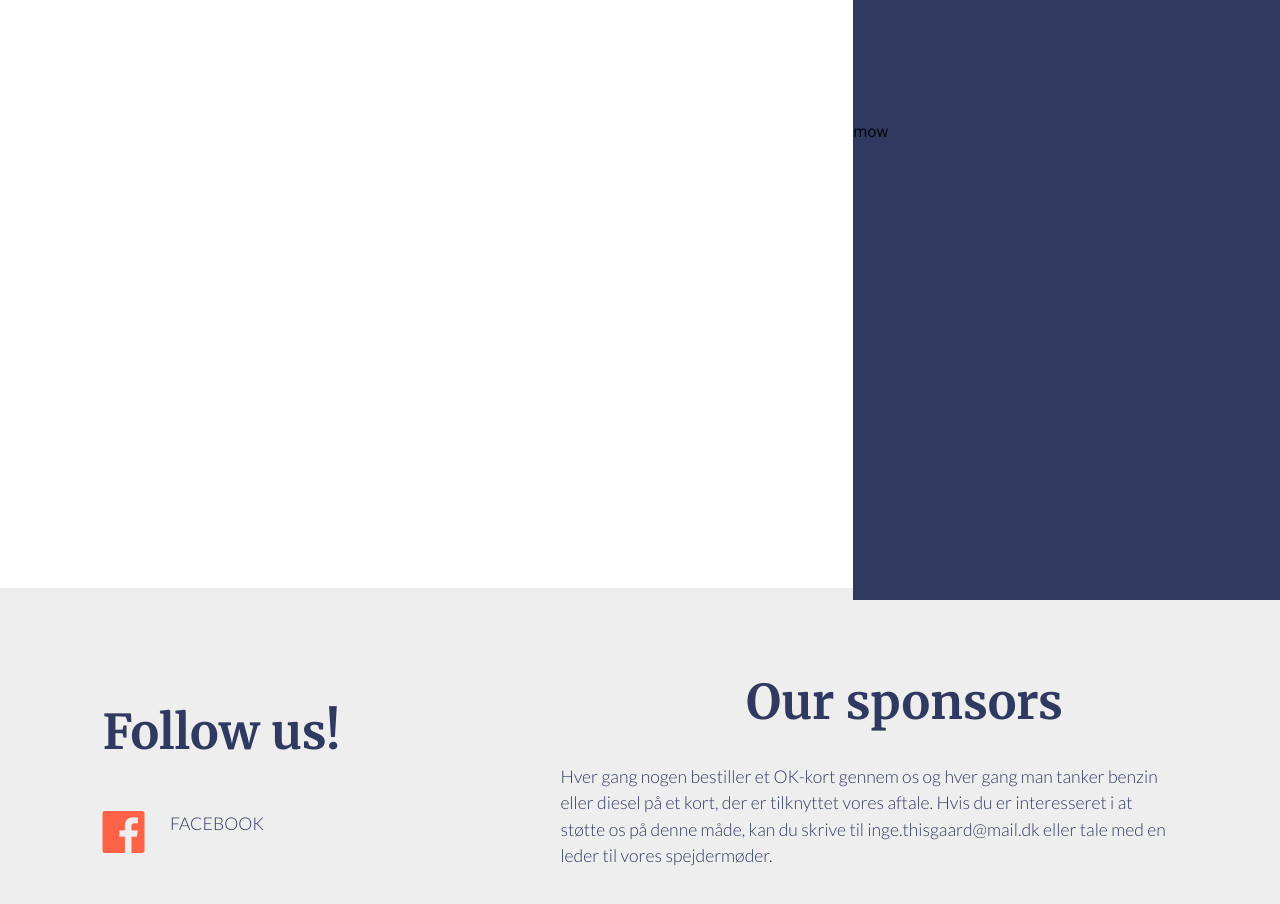
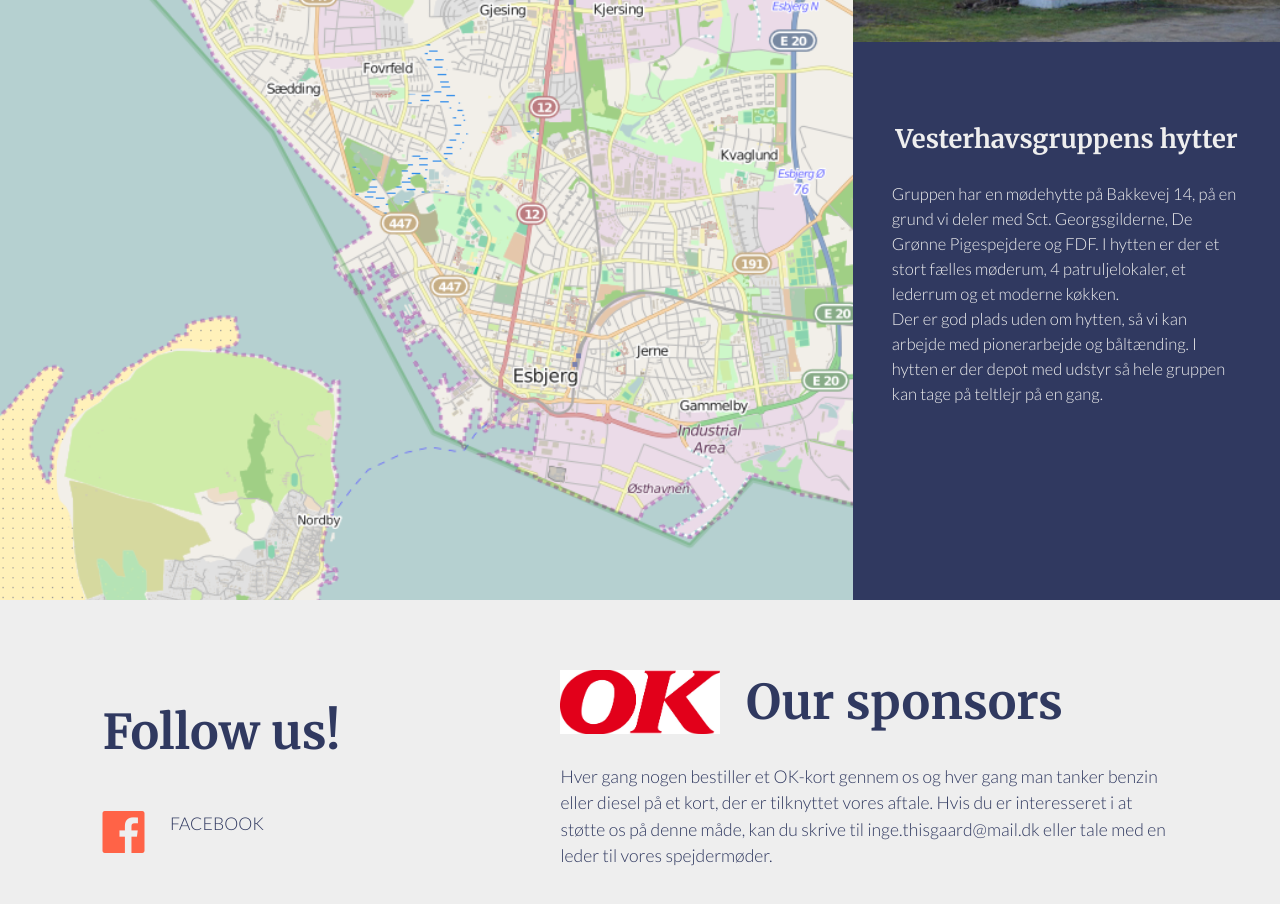
Before and after one commit to dzsozef13/Vesterhavsgruppen, a Vue app in the folder vester-app/: page /contact in a window 1280 px wide. Shown: the part 840-1744 px from the top of the page. Built offline with nearby package versions, Linux system fonts and the light colour scheme; a web font is replaced by a local one.

Commit message:
put in the map but its not functional

```diff
--- a/vester-app/src/views/Contact.vue
+++ b/vester-app/src/views/Contact.vue
@@ -24,7 +24,16 @@
           <v-img :src="require('../assets/bakkevej.jpg')"></v-img>
         </div>
         <div id="two">
-          mow
+          <h1>
+            Vesterhavsgruppens hytter
+          </h1>
+          <p>
+            Gruppen har en mødehytte på Bakkevej 14, på en grund vi deler med Sct. Georgsgilderne, De Grønne Pigespejdere og FDF.
+            I hytten er der et stort fælles møderum, 4 patruljelokaler, et lederrum og et moderne køkken.
+            <br>
+            Der er god plads uden om hytten, så vi kan arbejde med pionerarbejde og båltænding.
+            I hytten er der depot med udstyr så hele gruppen kan tage på teltlejr på en gang.
+          </p>
         </div>
 
       </v-col>
@@ -129,5 +138,19 @@
 
   width: 100%;
   height: 60vh;
-}
+  color: #eee;
+  display: flex;
+  flex-direction: column;
+  justify-content: flex-start;
+  align-items: center ;
+  padding: 0 3vw 0 3vw;
+
+  }
+  h1{
+    font-size: 2vw;
+  }
+  p{
+    font-size: 1.3vw;
+    margin-top: 3vh;
+  }
 </style>
```
